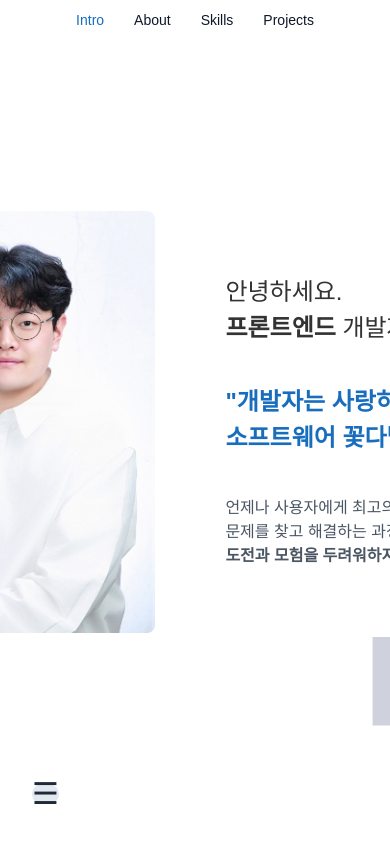
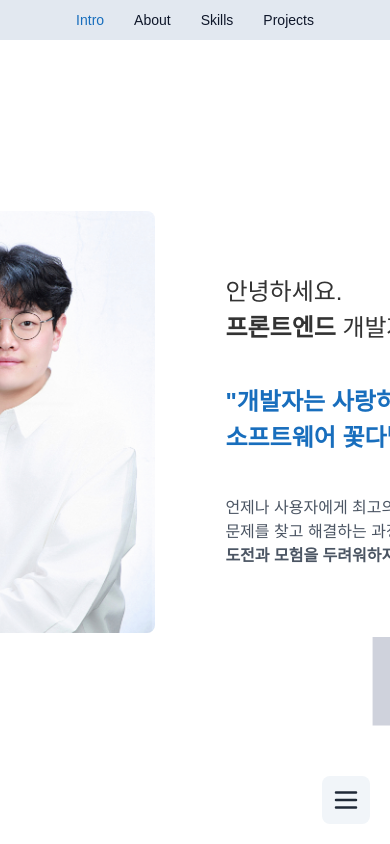
Before and after one commit to Jonggu-code/Portfolio, a React (Vite) app: page / in a window 390 px wide. Shown: the top 844 px of the page. Built offline with nearby package versions, Linux system fonts and the light colour scheme; a web font is replaced by a local one.

Commit message:
1124 (Mon) Portfolio Renewal
1. 햄버버튼 텍스트 -> 이미지 변경 (HamberBtn.jsx 생성)
2. 햄버버튼 hover 방식 변경

```diff
--- a/src/components/icons/EmailIcon.jsx
+++ b/src/components/icons/EmailIcon.jsx
@@ -1,17 +1,21 @@
 const EmailIcon = ({ wid, hei }) => {
   return (
-    <svg
-      role="img"
-      viewBox="0 0 24 24"
-      xmlns="http://www.w3.org/2000/svg"
-      width={wid}
-      height={hei}
-    >
-      <title>Gmail</title>
-      <path
-        fill="currentColor"
-        d="M24 5.457v13.909c0 .904-.732 1.636-1.636 1.636h-3.819V11.73L12 16.64l-6.545-4.91v9.273H1.636A1.636 1.636 0 0 1 0 19.366V5.457c0-2.023 2.309-3.178 3.927-1.964L5.455 4.64 12 9.548l6.545-4.91 1.528-1.145C21.69 2.28 24 3.434 24 5.457z"
-      />
+    <svg viewBox="0 0 24 24" fill="none" xmlns="http://www.w3.org/2000/svg">
+      <g id="SVGRepo_bgCarrier" stroke-width="0"></g>
+      <g
+        id="SVGRepo_tracerCarrier"
+        stroke-linecap="round"
+        stroke-linejoin="round"
+      ></g>
+      <g id="SVGRepo_iconCarrier">
+        <path
+          d="M19.2715 18.2637L20.9996 20M11.5 19H6.2C5.0799 19 4.51984 19 4.09202 18.782C3.71569 18.5903 3.40973 18.2843 3.21799 17.908C3 17.4802 3 16.9201 3 15.8V8.2C3 7.0799 3 6.51984 3.21799 6.09202C3.40973 5.71569 3.71569 5.40973 4.09202 5.21799C4.51984 5 5.0799 5 6.2 5H17.8C18.9201 5 19.4802 5 19.908 5.21799C20.2843 5.40973 20.5903 5.71569 20.782 6.09202C21 6.51984 21 7.0799 21 8.2V11M20.6067 8.26229L15.5499 11.6335C14.2669 12.4888 13.6254 12.9165 12.932 13.0827C12.3192 13.2295 11.6804 13.2295 11.0677 13.0827C10.3743 12.9165 9.73279 12.4888 8.44975 11.6335L3.14746 8.09863M20 16.5C20 17.8807 18.8807 19 17.5 19C16.1193 19 15 17.8807 15 16.5C15 15.1193 16.1193 14 17.5 14C18.8807 14 20 15.1193 20 16.5Z"
+          stroke="currentColor"
+          stroke-width="2"
+          stroke-linecap="round"
+          stroke-linejoin="round"
+        ></path>
+      </g>
     </svg>
   );
 };
--- /dev/null
+++ b/src/components/icons/HamberBtn.jsx
@@ -0,0 +1,29 @@
+const HamberBtn = ({ wid, hei }) => {
+  return (
+    <svg
+      viewBox="0 0 24 24"
+      fill="none"
+      width={wid}
+      height={hei}
+      xmlns="http://www.w3.org/2000/svg"
+    >
+      <g id="SVGRepo_bgCarrier" stroke-width="0"></g>
+      <g
+        id="SVGRepo_tracerCarrier"
+        stroke-linecap="round"
+        stroke-linejoin="round"
+      ></g>
+      <g id="SVGRepo_iconCarrier">
+        <path
+          d="M4 6H20M4 12H20M4 18H20"
+          stroke="currentColor"
+          stroke-width="2"
+          stroke-linecap="round"
+          stroke-linejoin="round"
+        ></path>
+      </g>
+    </svg>
+  );
+};
+
+export default HamberBtn;
--- a/src/components/sections/Header/Header.jsx
+++ b/src/components/sections/Header/Header.jsx
@@ -9,6 +9,7 @@ import ModeIcon from "../../icons/ModeIcon";
 import GitHubIcon from "../../icons/GitHubIcon";
 import VelogIcon from "../../icons/VelogIcon";
 import EmailIcon from "../../icons/EmailIcon";
+import HamberBtn from "../../icons/HamberBtn";
 
 const Header = ({ activeSection, scrollToSection, sectionRefs }) => {
   const { isDark, toggleDarkMode } = useContext(DarkModeContext);
@@ -38,7 +39,7 @@ const Header = ({ activeSection, scrollToSection, sectionRefs }) => {
     <header
       className={`header fixed text-sm w-svw h-10 top-0 left-0 z-50 px-6 flex items-center justify-between
         ${isRender ? "opacity-0 fade-in delay-1" : ""}
-        ${isDark ? "bg-customDark" : "bg-white"}
+        ${isDark ? "bg-slate-800 sm:bg-customDark" : "bg-slate-200 sm:bg-white"}
         sm:text-base sm:h-14`}
     >
       {/* 로고 관련 전체 */}
@@ -114,24 +115,31 @@ const Header = ({ activeSection, scrollToSection, sectionRefs }) => {
       >
         {/* 햄버거 버튼 */}
         <div
-          className={`hamberBtn flex justify-center items-center text-[30px] rounded-[10px] cursor-pointer fixed bottom-10 left-8
-            sm:relative sm:w-10 sm:h-10 sm:bottom-0 sm:left-0 sm:bg-transparent sm:transition-colors
+          className={`hamberBtn flex justify-center items-center text-[30px] rounded-lg cursor-pointer fixed bottom-5 right-5 w-12 h-12 transition-colors
+            sm:relative sm:w-10 sm:h-10 sm:bottom-0 sm:right-0
               lg:hidden
-            ${isRender ? "opacity-0 fade-in delay-7" : ""}
-            ${isDark ? "text-white sm:hover:bg-customGray bg-customGray " : " text-gray-800 sm:hover:bg-slate-200 bg-slate-200"}
+            ${isRender ? "opacity-0 fade-in delay-[3.6]" : ""}
+            ${
+              isDark
+                ? `text-white
+              ${isHamberActive ? "bg-slate-600" : "sm:hover:bg-slate-700 sm:bg-inherit bg-slate-700"}`
+                : `text-gray-800
+              ${isHamberActive ? "bg-slate-300" : "sm:hover:bg-slate-100 sm:bg-inherit bg-slate-100"}`
+            }
 
             `}
           onClick={toggleMenu}
         >
-          ☰
+          <HamberBtn wid={30} hei={30} />
         </div>
         {/* 유저박스 아이콘 모음 */}
         <div
           className={`userMenuBox overflow-hidden transition-all duration-300 ease-in-out
             ${isRender ? "opacity-0 fade-in delay-7" : ""}
             ${isHamberActive ? "h-[220px]" : "h-0"}
-            ${isDark ? "bg-customGray" : "bg-slate-200"}
-            sm:fixed sm:top-[55px] sm:right-[13px] sm:px-3 sm:rounded-lg
+            ${isDark ? "bg-slate-700" : "bg-slate-200"}
+             fixed bottom-[75px] right-[16px] px-3 rounded-lg
+            sm:top-[55px] sm:right-[12px]
            lg:relative lg:flex lg:transition-none lg:gap-6 lg:justify-between lg:p-0 lg:top-0 lg:left-0 lg:flex-nowrap lg:shadow-none lg:h-max lg:bg-inherit`}
         >
           {/* 이메일 아이콘 */}
@@ -139,6 +147,7 @@ const Header = ({ activeSection, scrollToSection, sectionRefs }) => {
             href="#"
             title="Jonggu-code 이메일 주소"
             className={`Email transition-colors duration-200 hover:text-customBlue
+              ${isDark ? "text-white" : "text-slate-800"}
               ${isRender ? "opacity-0 fade-in delay-7" : ""}
               w-8 h-8 flex justify-center items-center mb-5 mt-3 lg:m-0`}
             onClick={() => {
@@ -153,6 +162,7 @@ const Header = ({ activeSection, scrollToSection, sectionRefs }) => {
             target="_blank"
             title="Jonggu-code GitHub Profile"
             className={`githubIcon transition-colors duration-200 hover:text-customBlue
+              ${isDark ? "text-white" : "text-slate-800"}
               ${isRender ? "opacity-0 fade-in delay-8" : ""}
               w-8 h-8 flex justify-center items-center mb-5 lg:mb-0`}
           >
@@ -164,6 +174,7 @@ const Header = ({ activeSection, scrollToSection, sectionRefs }) => {
             target="_blank"
             title="Velog : Tech Blog"
             className={`velogIcon transition-colors duration-200 hover:text-customBlue
+              ${isDark ? "text-white" : "text-slate-800"}
               ${isRender ? "opacity-0 fade-in delay-9" : ""}
               w-8 h-8 flex justify-center items-center mb-5 lg:mb-0`}
           >
@@ -172,11 +183,12 @@ const Header = ({ activeSection, scrollToSection, sectionRefs }) => {
           {/* 다크모드 버튼 */}
           <div
             className={`ModeChange transition-colors duration-200 hover:text-customBlue
+              ${isDark ? "text-white" : "text-slate-800"}
               ${isRender ? "opacity-0 fade-in delay-10" : ""}
               w-8 h-8 flex justify-center items-center mb-5 lg:mb-0 cursor-pointer`}
             onClick={toggleDarkMode}
           >
-            <ModeIcon />
+            <ModeIcon isDark={isDark} />
           </div>
         </div>
       </div>
```
